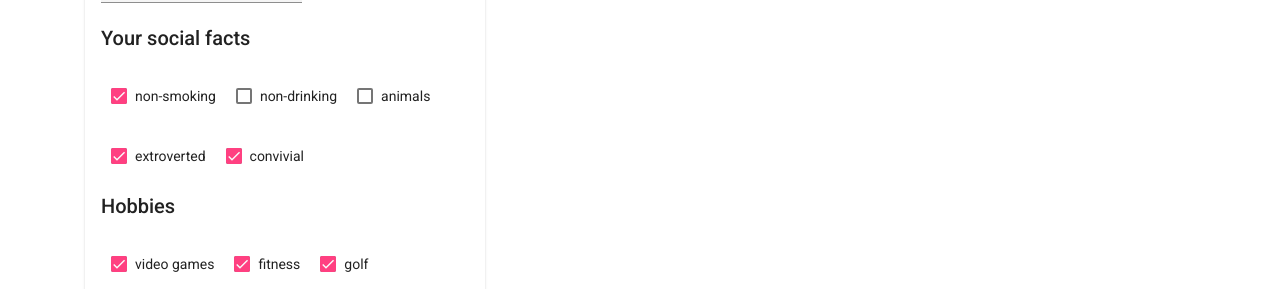
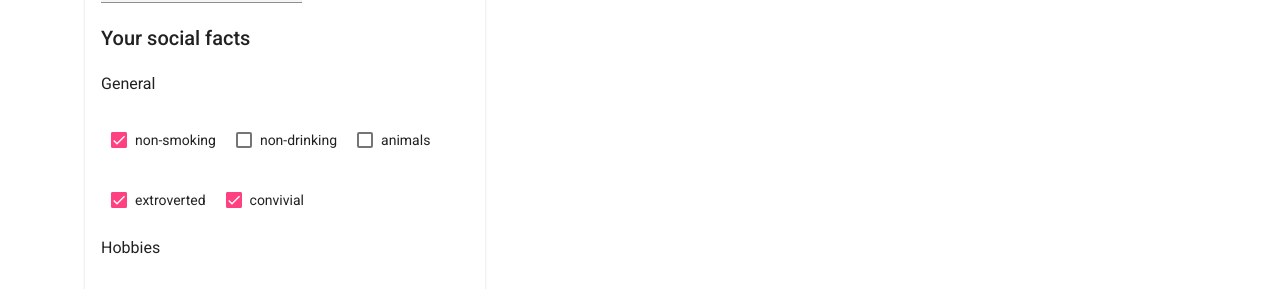
Before and after one commit to schmelto/ImpactHackathon, an Angular app in the folder WebApp/: page /profil in a window 1280 px wide. Shown: the part 450-755 px from the top of the page. Built offline with nearby package versions, Linux system fonts and the light colour scheme; no server answers.

Commit message:
profile update

```diff
--- a/WebApp/src/app/profil/profil.component.html
+++ b/WebApp/src/app/profil/profil.component.html
@@ -26,6 +26,7 @@
     </mat-form-field>
 
     <h2>Your social facts</h2>
+    <h3>General</h3>
     <section class="example-section">
       <mat-checkbox class="example-margin" checked="checked">non-smoking</mat-checkbox>
       <mat-checkbox class="example-margin">non-drinking</mat-checkbox>
@@ -35,7 +36,7 @@
       <mat-checkbox class="example-margin" checked="checked">extroverted</mat-checkbox>
       <mat-checkbox class="example-margin" checked="checked">convivial</mat-checkbox>
     </section>
-    <h2>Hobbies</h2>
+    <h3>Hobbies</h3>
     <section class="example-section">
       <mat-checkbox class="example-margin" checked="checked">video games</mat-checkbox>
       <mat-checkbox class="example-margin" checked="checked">fitness</mat-checkbox>
```
